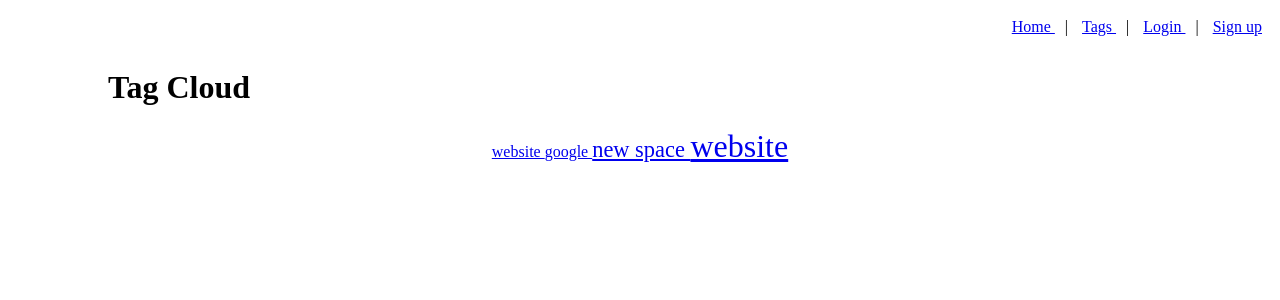
After one commit to ghanemite/digbook, a Django app: page /tag/ in a window 1280 px wide. The commit adds this page. Shown: the top 300 px of the page. Run offline with Django 3.2, Linux system fonts and the light colour scheme; data comes from the database, SQL or seed files in the repository; both versions use the stored data as it was after the commit.

Commit message:
Tag cloud

```diff
--- /dev/null
+++ b/src/bookmarks/templates/bookmarks/tag_cloud_page.html
@@ -0,0 +1,21 @@
+{% extends "base.html" %}
+
+{% block title %}
+    Tag Cloud
+{% endblock title %}
+
+{% block head %}
+    Tag Cloud
+{% endblock head %}
+
+{% block content %}
+    <div id="tag-cloud">
+
+       {% for tag in tags %}
+       <a class="tag-cloud-{{tag.weight}}" href="{% url 'tag_page' tag.pk %}">
+            {{tag.name}}
+        </a>
+       {% endfor %}
+
+    </div>
+{% endblock content %}
--- a/src/bookmarks/urls.py
+++ b/src/bookmarks/urls.py
@@ -2,12 +2,14 @@ from django.conf.urls import url
 from django.contrib.auth.views import login
 
 from .views import (main_page, user_page, logout_page,
-                    register_page, bookmark_save_page, tag_page)
+                    register_page, bookmark_save_page,
+                    tag_page, tag_cloud_page)
 
 urlpatterns = [
     # main views
     url(r'^$', main_page, name='home'),
     url(r'^user/(\w+)/$', user_page, name='user_page'),
+    url(r'^tag/$', tag_cloud_page, name='tags_page'),
     url(r'^tag/(\d+)/$', tag_page, name='tag_page'),
 
     # session management
--- a/src/bookmarks/views.py
+++ b/src/bookmarks/views.py
@@ -104,3 +104,30 @@ def tag_page(request, pk):
         'show_user': True
     }
     return render(request,'bookmarks/tag_page.html', context)
+
+
+def tag_cloud_page(request):
+    MAX_WEIGHT = 5
+    tags = Tag.objects.all().order_by('name')
+
+    # calculating tag, min and max count.
+    min_count = max_count = tags[0].bookmarks.count()
+    for tag in tags:
+        tag.count = tag.bookmarks.count()
+        if tag.count < min_count:
+            min_count = tag.count
+        if max_count < tag.count:
+            max_count = tag.count
+
+    # calculate count range. and we avoid dividing by zero.
+    range = float(max_count - min_count)
+    if range == 0.0:
+        range = 1.0
+
+    # calculate tag weights
+    for tag in tags:
+        tag.weight = int(
+            MAX_WEIGHT*(tag.count - min_count) / range
+        )
+
+    return render(request, 'bookmarks/tag_cloud_page.html', {'tags':tags})
--- a/src/static/css/main.css
+++ b/src/static/css/main.css
@@ -34,3 +34,18 @@ ul.tags, ul.tags li {
     margin: 0;
     padding: 0;
 }
+
+#tag-cloud {
+    text-align: center;
+}
+
+#tag-cloud a {
+    margin: 0 a.2em;
+}
+
+.tag-cloud-0 {font-size: 100%}
+.tag-cloud-1 {font-size: 120%}
+.tag-cloud-2 {font-size: 140%}
+.tag-cloud-3 {font-size: 160%}
+.tag-cloud-4 {font-size: 180%}
+.tag-cloud-5 {font-size: 200%}
--- a/src/templates/base.html
+++ b/src/templates/base.html
@@ -13,6 +13,7 @@
 <body>
     <div id="nav">
         <a href="{% url 'home' %}">Home </a><span>|</span>
+        <a href="{% url 'tags_page' %}">Tags </a><span>|</span>
         {% if user.is_authenticated %}
         <a href="{% url 'save' %}">Submit bookmark </a><span>|</span>
         Welcome {{user.username}} <span>|</span>
```
Also changed, not shown: src/db.sqlite3.
